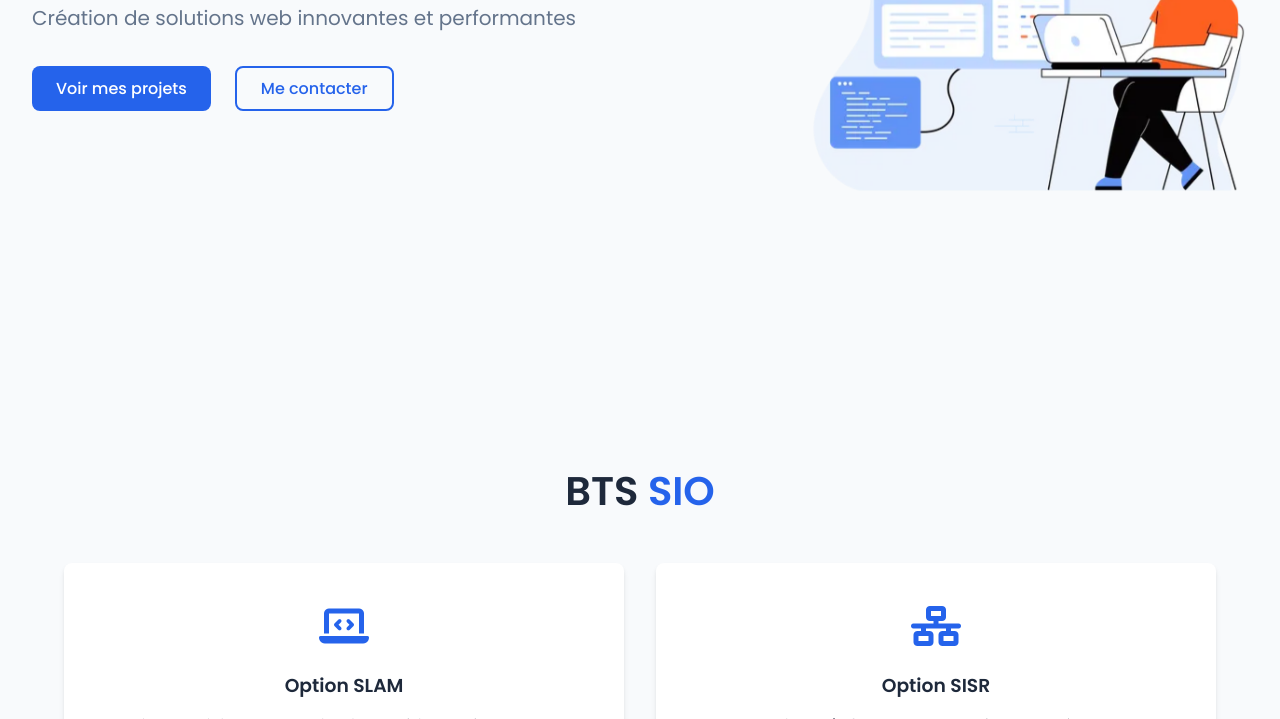
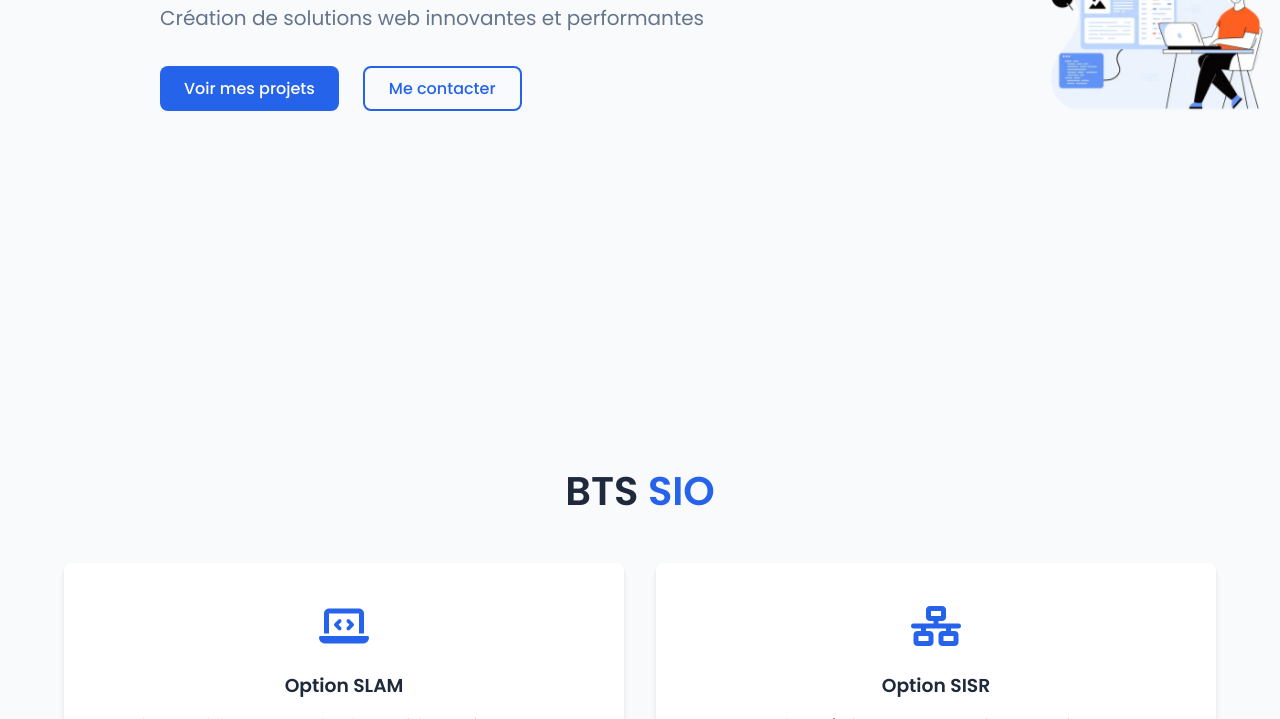
Before and after one commit to Yass-ai-design/Portfolio-Github-FKY, a plain HTML site: page index.html in a window 1280 px wide. Shown: the part 381-1100 px from the top of the page. Drawn offline with Linux system fonts and the light colour scheme.

Commit message:
Mise à jour avec mon identité configurée

```diff
--- a/styles.css
+++ b/styles.css
@@ -202,8 +202,9 @@ nav {
 }
 
 .hero-content {
-   padding-left: 2rem; /* ou 30px, selon ton besoin */
-    padding-right: 2rem;
+   max-width: 1200px;
+    margin: 0 auto;
+    padding: 10rem;
 }
 
 .hero-title {
```
